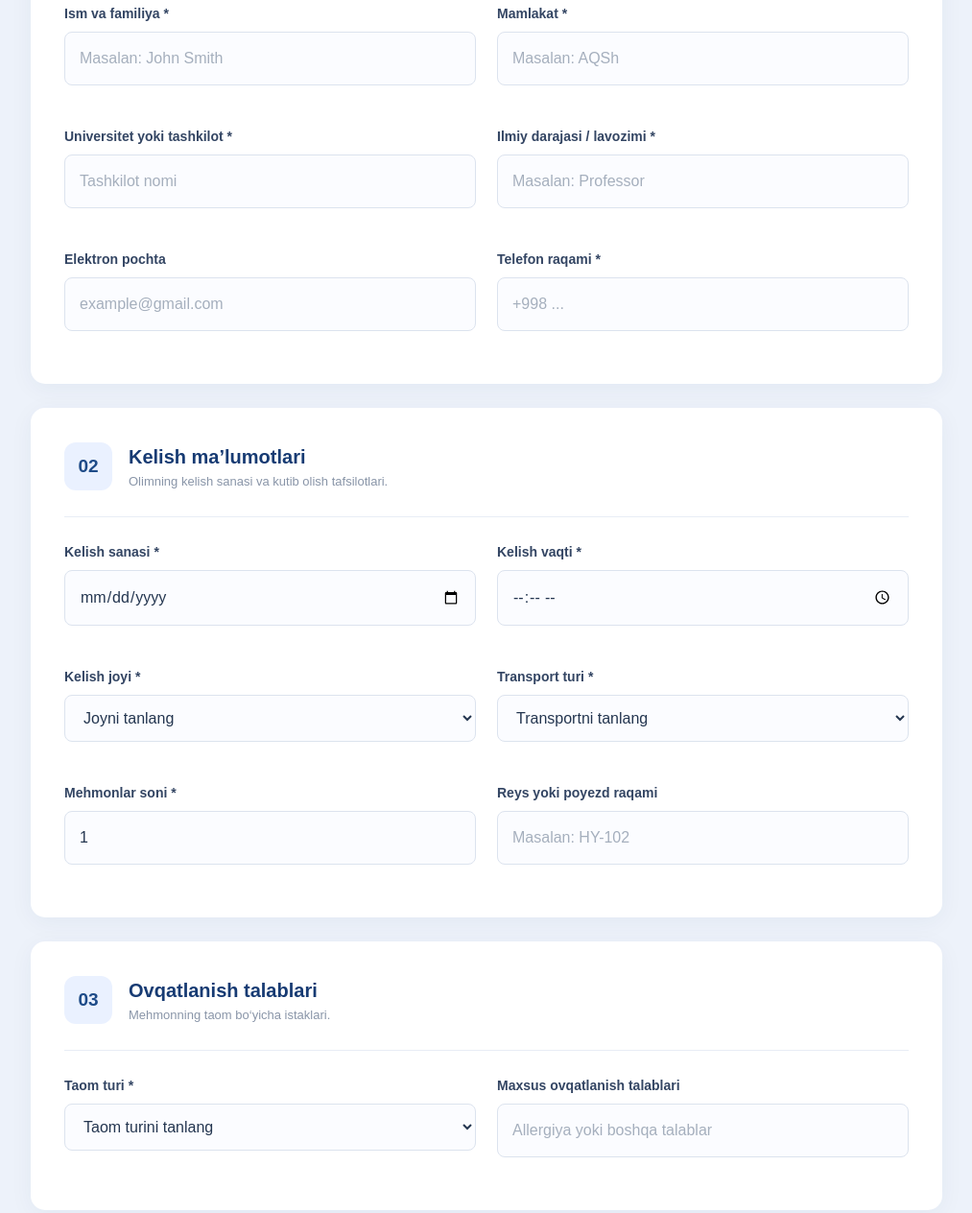
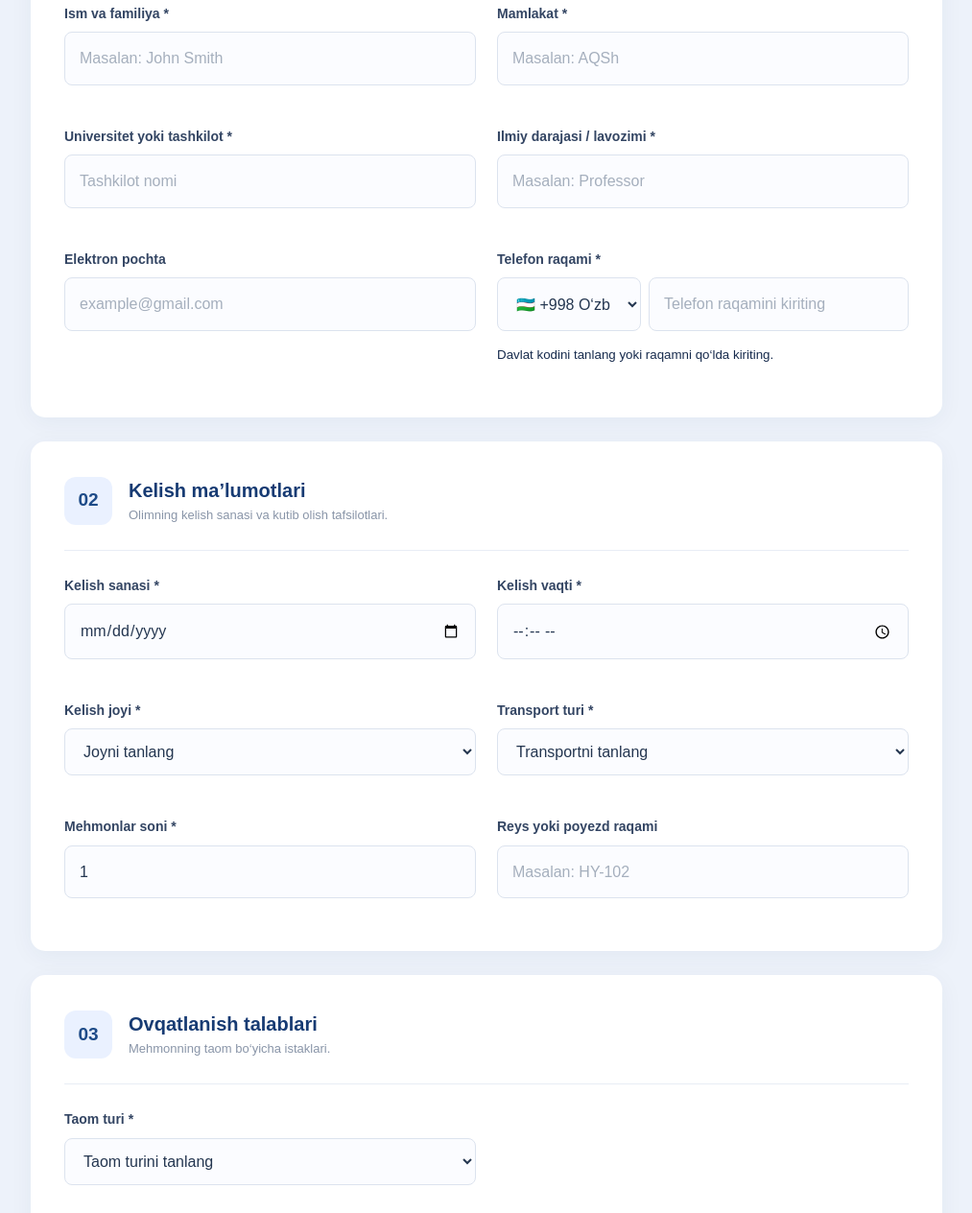
Before and after one commit to azizbeyk06/xorijiy-olimlar-tashrifi, a plain HTML site: page index.html in a window 1280 px wide. Shown: the part 1534-2798 px from the top of the page at 96% size, without its empty margins (133-1146 px from the left). Drawn offline with Linux system fonts and the light colour scheme.

Commit message:
Update index.html

```diff
--- a/index.html
+++ b/index.html
@@ -144,8 +144,67 @@
 
                   <div class="field">
     <label for="phone">Telefon raqami *</label>
+
+    <div style="display: flex; gap: 8px;">
+        <select id="phoneCode" style="max-width: 150px;">
+            <option value="+998">🇺🇿 +998 O‘zbekiston</option>
+            <option value="+1">🇺🇸 +1 AQSh</option>
+            <option value="+44">🇬🇧 +44 Buyuk Britaniya</option>
+            <option value="+7">🇷🇺 +7 Rossiya</option>
+            <option value="+90">🇹🇷 +90 Turkiya</option>
+            <option value="+49">🇩🇪 +49 Germaniya</option>
+            <option value="+33">🇫🇷 +33 Fransiya</option>
+            <option value="+39">🇮🇹 +39 Italiya</option>
+            <option value="+34">🇪🇸 +34 Ispaniya</option>
+            <option value="+86">🇨🇳 +86 Xitoy</option>
+            <option value="+81">🇯🇵 +81 Yaponiya</option>
+            <option value="+82">🇰🇷 +82 Janubiy Koreya</option>
+            <option value="+91">🇮🇳 +91 Hindiston</option>
+            <option value="+92">🇵🇰 +92 Pokiston</option>
+            <option value="+93">🇦🇫 +93 Afg‘oniston</option>
+            <option value="+971">🇦🇪 +971 BAA</option>
+            <option value="+966">🇸🇦 +966 Saudiya Arabistoni</option>
+            <option value="+972">🇮🇱 +972 Isroil</option>
+            <option value="+20">🇪🇬 +20 Misr</option>
+            <option value="+27">🇿🇦 +27 Janubiy Afrika</option>
+            <option value="+55">🇧🇷 +55 Braziliya</option>
+            <option value="+61">🇦🇺 +61 Avstraliya</option>
+            <option value="+64">🇳🇿 +64 Yangi Zelandiya</option>
+            <option value="+65">🇸🇬 +65 Singapur</option>
+            <option value="+66">🇹🇭 +66 Tailand</option>
+            <option value="+84">🇻🇳 +84 Vetnam</option>
+            <option value="+98">🇮🇷 +98 Eron</option>
+            <option value="+994">🇦🇿 +994 Ozarbayjon</option>
+            <option value="+995">🇬🇪 +995 Gruziya</option>
+            <option value="+996">🇰🇬 +996 Qirg‘iziston</option>
+            <option value="+992">🇹🇯 +992 Tojikiston</option>
+            <option value="+993">🇹🇲 +993 Turkmaniston</option>
+            <option value="+380">🇺🇦 +380 Ukraina</option>
+            <option value="+48">🇵🇱 +48 Polsha</option>
+            <option value="+31">🇳🇱 +31 Niderlandiya</option>
+            <option value="+32">🇧🇪 +32 Belgiya</option>
+            <option value="+41">🇨🇭 +41 Shveytsariya</option>
+            <option value="+43">🇦🇹 +43 Avstriya</option>
+            <option value="+45">🇩🇰 +45 Daniya</option>
+            <option value="+46">🇸🇪 +46 Shvetsiya</option>
+            <option value="+47">🇳🇴 +47 Norvegiya</option>
+            <option value="+358">🇫🇮 +358 Finlyandiya</option>
+            <option value="+351">🇵🇹 +351 Portugaliya</option>
+            <option value="+30">🇬🇷 +30 Gretsiya</option>
+            <option value="+40">🇷🇴 +40 Ruminiya</option>
+            <option value="+420">🇨🇿 +420 Chexiya</option>
+            <option value="+36">🇭🇺 +36 Vengriya</option>
+            <option value="+972">🇵🇸 +972 Falastin</option>
+        </select>
+
         <input type="tel" id="phone" name="phone"
-                               placeholder="+998 ..." required>
+               placeholder="Telefon raqamini kiriting"
+               required>
+    </div>
+
+    <small style="display:block; margin-top:6px;">
+        Davlat kodini tanlang yoki raqamni qo‘lda kiriting.
+    </small>
 </div>
                 </div>
             </div>
@@ -219,16 +278,24 @@
 
                 <div class="form-grid">
                     <div class="field">
+                        <div class="field">
     <label for="food">Taom turi *</label>
     <select id="food" name="food" required>
         <option value="">Taom turini tanlang</option>
         <option>O‘zbek milliy taomlari</option>
         <option>Yevropa taomlari</option>
+        <option>Osiyo taomlari</option>
         <option>Vegetarian taomlar</option>
+        <option>Vegan taomlar</option>
         <option>Halol taomlar</option>
+        <option>Dengiz mahsulotlari</option>
+        <option>Parhez taomlari</option>
+        <option>Glutensiz taomlar</option>
         <option>Maxsus parhez</option>
+        <option>Sharq taomlari</option>
+        <option>Fast food</option>
     </select>
-                    </div>
+</div>davom et
 
                     <div class="field">
                         <label for="foodNotes">Maxsus ovqatlanish talablari</label>
@@ -271,11 +338,12 @@
                     <div class="field">
     <label for="roomType">Xona turi</label>
     <select id="roomType" name="roomType">
-                            <option value="">Xona turini tanlang</option>
-                            <option>Bir kishilik xona</option>
-                            <option>Ikki kishilik xona</option>
-                            <option>Lyuks xona</option>
+        <option value="">Avval mehmonlar sonini tanlang</option>
     </select>
+
+    <small id="roomRecommendation"
+           style="display:block; margin-top:6px;">
+    </small>
 </div>
                 </div>
             </div>
```
Lines whose indentation alone changed are shown as unchanged.
